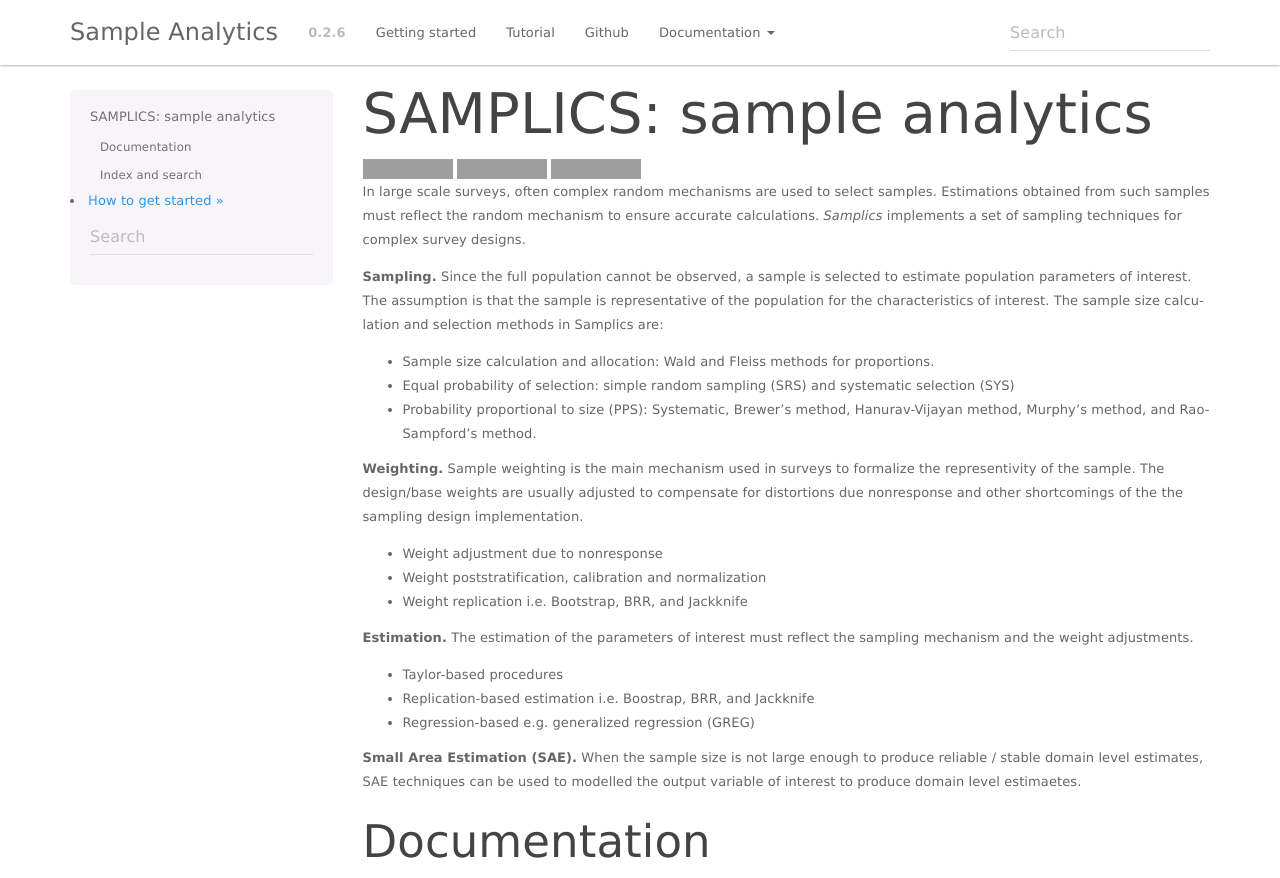
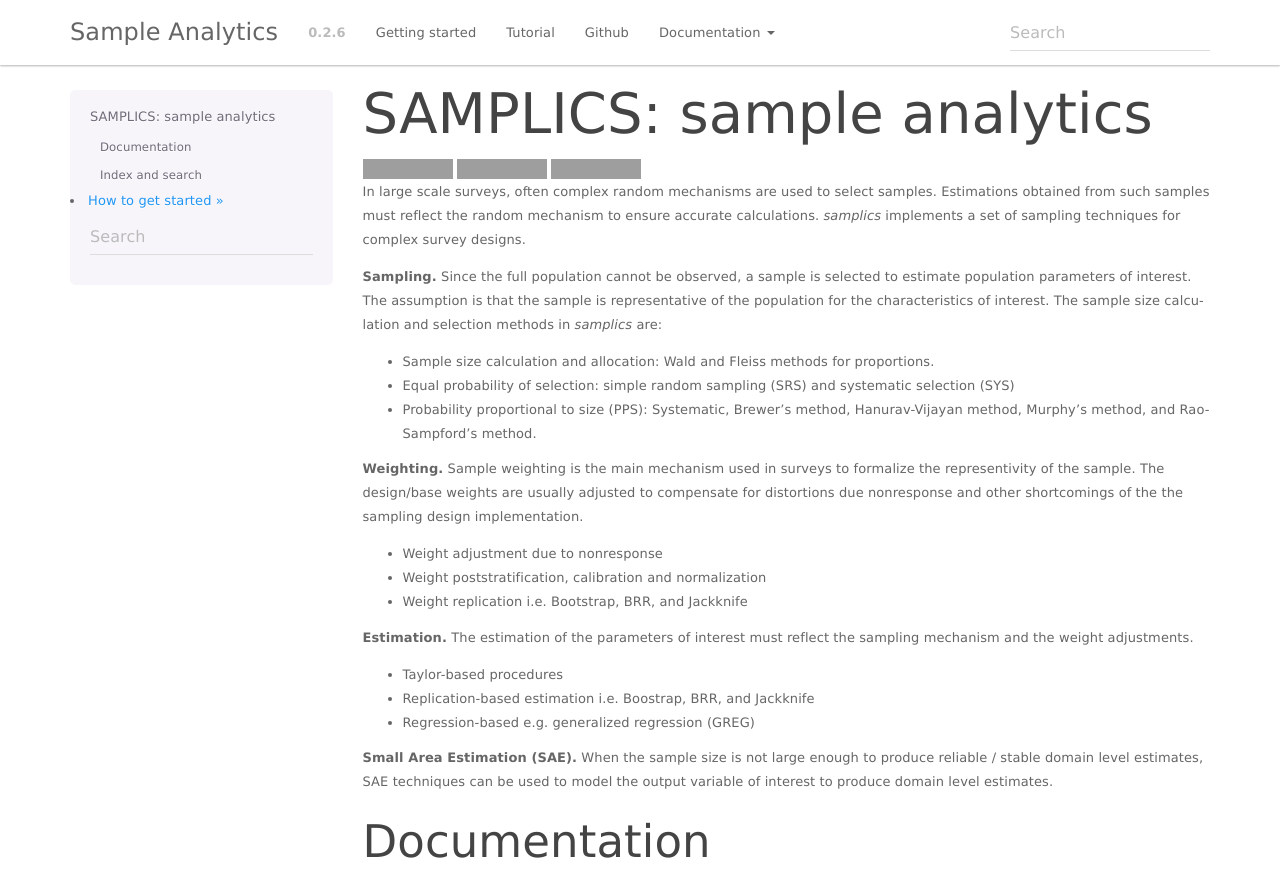
Before and after one commit to samplics-org/samplics, a Sphinx documentation site: the page built from docs/source/index.rst, in a window 1280 px wide and 1251 px high. Shown: the top 878 px of the window. Built offline with Sphinx 7.4.7, drawn with Linux system fonts in a browser that asks for light colours; grey boxes are pictures that could not be loaded.

```diff
--- a/docs/source/index.rst
+++ b/docs/source/index.rst
@@ -16,13 +16,13 @@ SAMPLICS: sample analytics
 
 In large scale surveys, often complex random mechanisms are used to select
 samples. Estimations obtained from such samples must reflect the random
-mechanism to ensure accurate calculations. *Samplics* implements a set of
+mechanism to ensure accurate calculations. *samplics* implements a set of
 sampling techniques for complex survey designs.
 
 **Sampling.** Since the full population cannot be observed, a sample is selected
 to estimate population parameters of interest. The assumption is
 that the sample is representative of the population for the characteristics
-of interest. The sample size calculation and selection methods in Samplics are:
+of interest. The sample size calculation and selection methods in *samplics* are:
 
 * Sample size calculation and allocation: Wald and Fleiss methods for proportions.
 * Equal probability of selection: simple random sampling (SRS) and systematic selection (SYS)
@@ -44,7 +44,7 @@ mechanism and the weight adjustments.
 * Replication-based estimation i.e. Boostrap, BRR, and Jackknife
 * Regression-based e.g. generalized regression (GREG)
 
-**Small Area Estimation (SAE).** When the sample size is not large enough to produce reliable / stable domain level estimates, SAE techniques can be used to modelled the output variable of interest to produce domain level estimaetes.
+**Small Area Estimation (SAE).** When the sample size is not large enough to produce reliable / stable domain level estimates, SAE techniques can be used to model the output variable of interest to produce domain level estimates.
 
 Documentation
 #############
```
